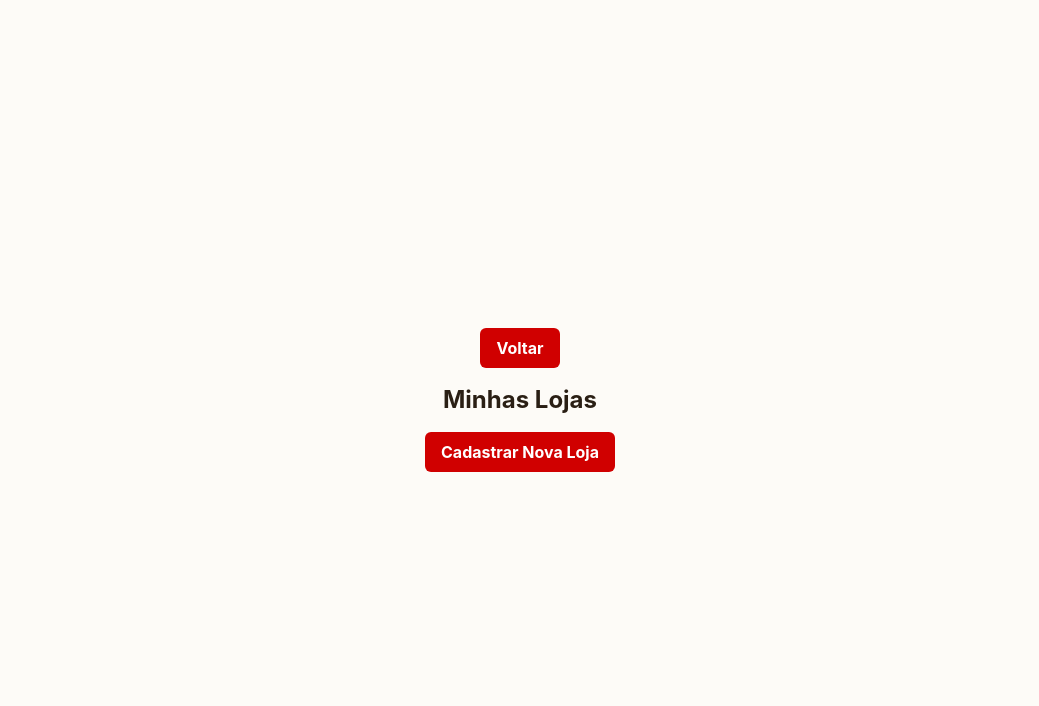
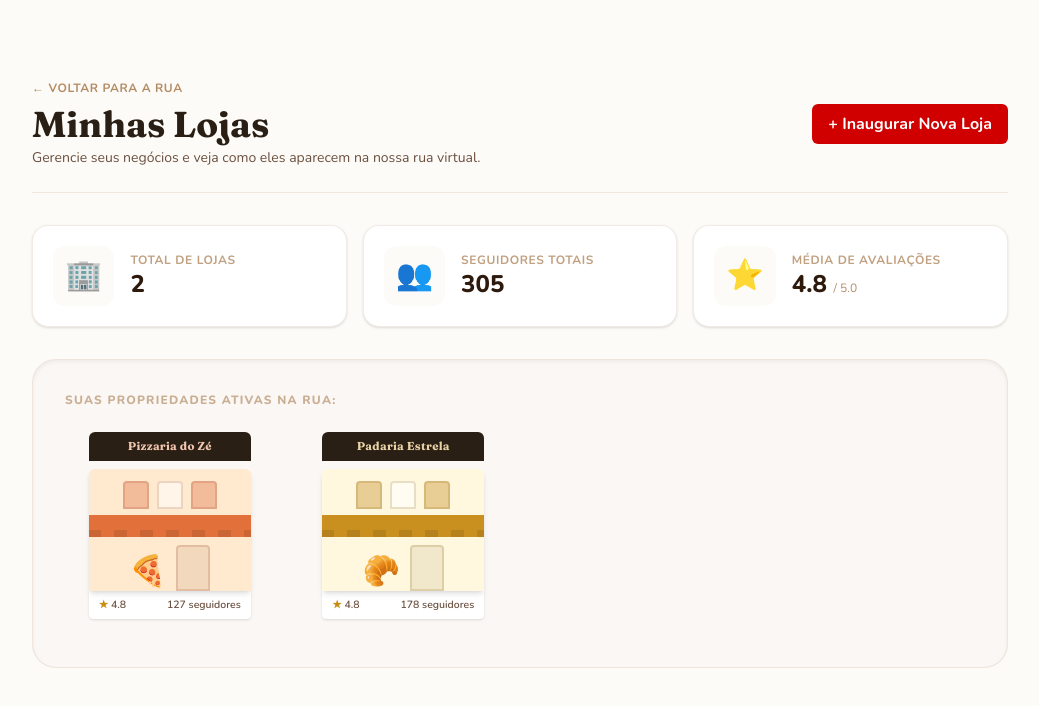
Before and after one commit to JoaoHPS06/Panelinhas.com, a React (Vite) app in the folder frontend/: page /minhas-lojas in a window 1280 px wide. Shown: the top 706 px of the page, without its empty margins (120-1159 px from the left). Built offline with nearby package versions, Linux system fonts and the light colour scheme; sample sign-in values are in the browser's storage.

Commit message:
feat: criacao tela minhas lojas

```diff
--- a/frontend/src/components/NewPredioLoja.tsx
+++ b/frontend/src/components/NewPredioLoja.tsx
@@ -1,4 +1,3 @@
-/* ===================== TIPAGENS ===================== */
 export interface Loja {
     id: number;
     name: string;
@@ -18,7 +17,6 @@ interface PredioLojaProps {
     loja: Loja;
 }
 
-/* ===================== UTILS DE COR DO CENÁRIO ===================== */
 function hexToRgb(hex: string): [number, number, number] {
     const clean = hex.replace("#", "");
     const full = clean.length === 3 ? clean.split("").map((c) => c + c).join("") : clean;
--- a/frontend/src/pages/CadastroLoja.tsx
+++ b/frontend/src/pages/CadastroLoja.tsx
@@ -188,14 +188,12 @@ export const CadastroLoja = () => {
                     </button>
                 </form>
 
-                {/* VISUALIZADOR DA CASINHA (CHAMANDO O NOVO COMPONENTE) */}
                 <div className="md:col-span-2 bg-gradient-to-b from-[#7FC8E8] to-[#D8EEF8] border border-marrom-rustico/10 rounded-2xl p-8 flex flex-col items-center justify-center min-h-[340px] shadow-inner relative overflow-hidden">
                     <span className="absolute top-3 left-4 text-[10px] font-extrabold uppercase tracking-widest text-sky-950/50">
                         Visualização na Rua
                     </span>
 
                     <div className="scale-125 transform origin-center transition-all duration-300">
-                        {/* 👈 Chamei apenas a tag limpa do componente passando o estado como objeto */}
                         <NewPredioLoja
                             loja={{
                                 id: 0,
--- a/frontend/src/pages/MinhasLojas.tsx
+++ b/frontend/src/pages/MinhasLojas.tsx
@@ -1,24 +1,153 @@
-import { BotaoPrincipal } from "../components/BotaoPrincipal"
-import { useNavigate } from "react-router-dom"
+import { useEffect, useState } from "react";
+import { useNavigate } from "react-router-dom";
+import { BotaoPrincipal } from "../components/BotaoPrincipal";
+import { NewPredioLoja, type Loja } from "../components/NewPredioLoja";
+
+const LOJAS_MOCK: Loja[] = [
+    {
+        id: 1,
+        name: "Pizzaria do Zé",
+        category: "🍽️ Alimentação",
+        emoji: "🍕",
+        rating: 4.8,
+        followers: 127,
+        isOpen: true,
+        windows: [true, false, true],
+        primary: "#E2703A",
+        secondary: "#FFD9A8",
+        description: "A melhor pizza de fermentação natural da rua virtual!"
+    },
+    {
+        id: 6,
+        name: "Padaria Estrela",
+        category: "🍽️ Alimentação",
+        emoji: "🥐",
+        rating: 4.8,
+        followers: 178,
+        isOpen: true,
+        windows: [true, false, true],
+        primary: "#C99020",
+        secondary: "#FFF2C4",
+        description: "Pães quentinhos e doces artesanais saindo a toda hora."
+    }
+];
+
 export const MinhasLojas = () => {
-    const navigate = useNavigate()
+    const navigate = useNavigate();
+    const [lojasDoUsuario, setLojasDoUsuario] = useState<Loja[]>([]);
+    const [loading, setLoading] = useState(true);
+
+    useEffect(() => {
+        const temporizador = setTimeout(() => {
+            setLojasDoUsuario(LOJAS_MOCK);
+            setLoading(false);
+        }, 800);
+
+        return () => clearTimeout(temporizador);
+    }, []);
+
+    const totalSeguidores = lojasDoUsuario.reduce((acc, loja) => acc + loja.followers, 0);
+    const mediaAvaliacao = lojasDoUsuario.length
+        ? (lojasDoUsuario.reduce((acc, loja) => acc + loja.rating, 0) / lojasDoUsuario.length).toFixed(1)
+        : "0.0";
+
     return (
-        <div className="min-h-screen flex flex-col items-center justify-center">
-            <button
-                onClick={() => {
-                    navigate("/")
-                }}
-                className="bg-vermelho-pimenta text-white font-bold px-4 py-2 rounded-md hover:scale-105 transition-transform mb-4"
-            >
-                Voltar
-            </button>
-            <h1 className="text-2xl font-bold text-[#2A1F14] mb-4">Minhas Lojas</h1>
-            <BotaoPrincipal
-                texto="Cadastrar Nova Loja"
-                onClick={() => {
-                    navigate("/cadastro-loja")
-                }}
-            />
+        <div className="max-w-5xl mx-auto pt-20 px-6 pb-12 font-nunito min-h-screen space-y-8">
+
+            <div className="flex flex-col sm:flex-row sm:items-center sm:justify-between gap-4 border-b border-marrom-rustico/10 pb-6">
+                <div>
+                    <button
+                        onClick={() => navigate("/")}
+                        className="flex items-center gap-2 text-xs font-bold uppercase tracking-wider text-marrom-rustico/60 hover:text-vermelho-pimenta transition-colors mb-2 cursor-pointer"
+                    >
+                        ← Voltar para a rua
+                    </button>
+                    <h1 className="text-4xl font-extrabold text-[#2A1F14]" style={{ fontFamily: "Fraunces, Georgia, serif" }}>
+                        Minhas Lojas
+                    </h1>
+                    <p className="text-[#6B5040] text-sm mt-1">Gerencie seus negócios e veja como eles aparecem na nossa rua virtual.</p>
+                </div>
+
+                <div className="shrink-0">
+                    <BotaoPrincipal
+                        texto="+ Inaugurar Nova Loja"
+                        onClick={() => navigate("/cadastro-loja")}
+                    />
+                </div>
+            </div>
+
+            {loading ? (
+                <div className="flex items-center justify-center py-20">
+                    <p className="text-marrom-rustico/70 animate-pulse font-bold">Carregando seus estabelecimentos...</p>
+                </div>
+            ) : (
+                <>
+                    {lojasDoUsuario.length === 0 ? (
+                        <div className="bg-white border border-marrom-rustico/10 rounded-2xl p-12 text-center shadow-sm max-w-xl mx-auto mt-10">
+                            <span className="text-5xl block mb-4">🏪</span>
+                            <h3 className="text-lg font-bold text-[#2A1F14] mb-1">Sua calçada está vazia</h3>
+                            <p className="text-[#6B5040] text-sm mb-6">
+                                Você ainda não construiu nenhuma fachada na nossa rua virtual. Que tal inaugurar o seu primeiro prédio agora?
+                            </p>
+                            <BotaoPrincipal
+                                texto="Construir minha primeira loja"
+                                onClick={() => navigate("/cadastro-loja")}
+                            />
+                        </div>
+                    ) : (
+                        <div className="space-y-8">
+
+                            <div className="grid grid-cols-1 sm:grid-cols-3 gap-4">
+                                <div className="bg-white border border-marrom-rustico/10 p-5 rounded-2xl shadow-sm flex items-center gap-4">
+                                    <span className="text-3xl bg-creme-suave p-3 rounded-xl">🏢</span>
+                                    <div>
+                                        <p className="text-xs font-bold uppercase text-marrom-rustico/50 tracking-wider">Total de Lojas</p>
+                                        <p className="text-2xl font-black text-cafe-expresso">{lojasDoUsuario.length}</p>
+                                    </div>
+                                </div>
+                                <div className="bg-white border border-marrom-rustico/10 p-5 rounded-2xl shadow-sm flex items-center gap-4">
+                                    <span className="text-3xl bg-creme-suave p-3 rounded-xl">👥</span>
+                                    <div>
+                                        <p className="text-xs font-bold uppercase text-marrom-rustico/50 tracking-wider">Seguidores Totais</p>
+                                        <p className="text-2xl font-black text-cafe-expresso">{totalSeguidores}</p>
+                                    </div>
+                                </div>
+                                <div className="bg-white border border-marrom-rustico/10 p-5 rounded-2xl shadow-sm flex items-center gap-4">
+                                    <span className="text-3xl bg-creme-suave p-3 rounded-xl">⭐</span>
+                                    <div>
+                                        <p className="text-xs font-bold uppercase text-marrom-rustico/50 tracking-wider">Média de Avaliações</p>
+                                        <p className="text-2xl font-black text-cafe-expresso">{mediaAvaliacao} <span className="text-xs font-normal text-marrom-rustico/60">/ 5.0</span></p>
+                                    </div>
+                                </div>
+                            </div>
+
+                            <div className="bg-[#FAF7F4] border border-marrom-rustico/10 rounded-3xl p-8 shadow-inner relative overflow-hidden">
+                                <span className="text-xs font-extrabold uppercase tracking-widest text-marrom-rustico/40 block mb-6">
+                                    Suas propriedades ativas na rua:
+                                </span>
+
+                                <div className="grid grid-cols-2 sm:grid-cols-3 md:grid-cols-4 gap-y-12 gap-x-6 justify-items-center">
+                                    {lojasDoUsuario.map((loja) => (
+                                        <div key={loja.id} className="relative group pb-4">
+                                            <NewPredioLoja loja={loja} />
+
+                                            <div className="absolute inset-x-0 -bottom-4 opacity-0 group-hover:opacity-100 transition-all duration-300 transform translate-y-2 group-hover:translate-y-0 text-center">
+                                                <button
+                                                    onClick={() => navigate(`/loja/${loja.id}`)}
+                                                    className="bg-marrom-rustico text-white text-[11px] font-bold uppercase px-4 py-1.5 rounded-full shadow-md hover:bg-[#D85A30] transition-colors cursor-pointer"
+                                                >
+                                                    Gerenciar →
+                                                </button>
+                                            </div>
+                                        </div>
+                                    ))}
+                                </div>
+                            </div>
+
+                        </div>
+                    )}
+                </>
+            )}
         </div>
-    )
-}
+    );
+};
```
